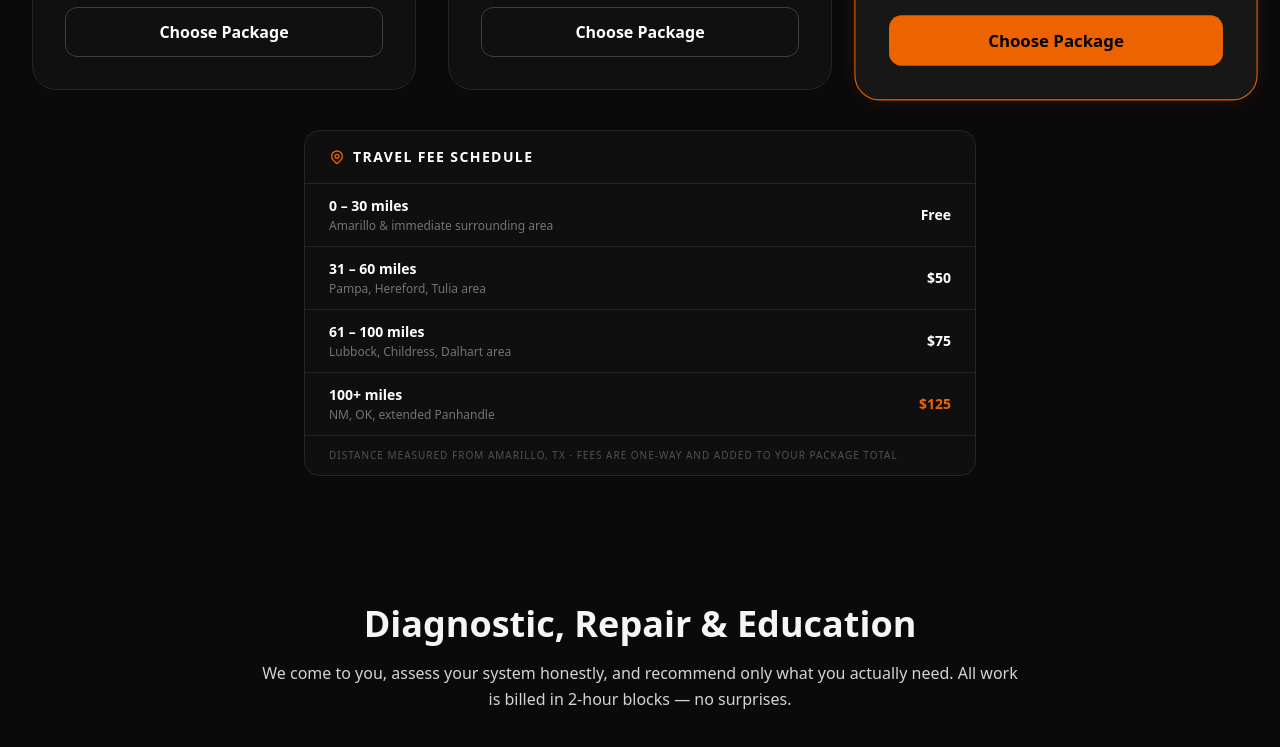
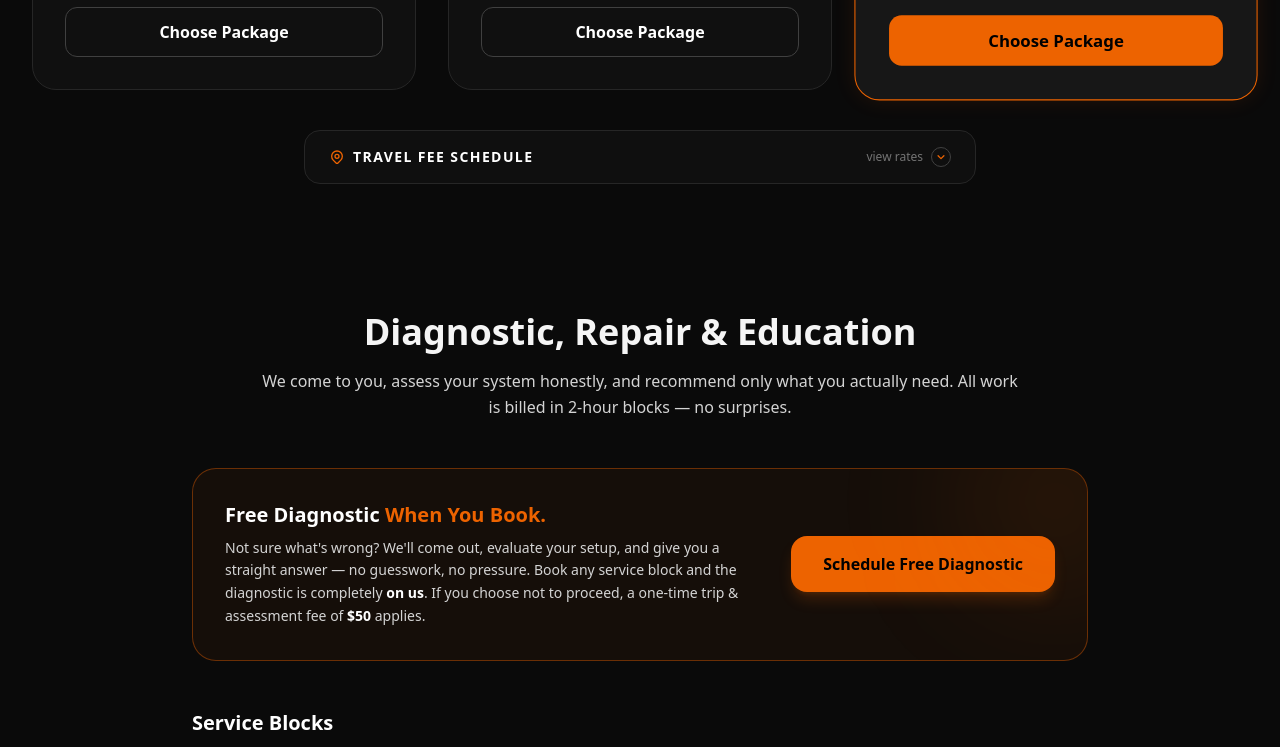
Before and after one commit to dexter806/tascosa.audio, a Next.js app: page / in a window 1280 px wide. Shown: the part 3160-3907 px from the top of the page. Built offline with nearby package versions, Linux system fonts and the light colour scheme.

Commit message:
Update index.js

```diff
--- a/pages/index.js
+++ b/pages/index.js
@@ -58,15 +58,46 @@ const FAQItem = ({ question, answer }) => {
 };
 
 // ─── TRAVEL FEE TABLE — shared by DJ and Diagnostic sections ─────────────────
-const TravelFeeTable = () => (
+// Collapsed by default; click or hover the header to expand.
+const TravelFeeTable = () => {
+  const [open, setOpen] = useState(false);
+  return (
     <div className="mt-8 rounded-2xl border border-neutral-800 bg-neutral-900/40 overflow-hidden">
-    <div className="px-6 py-4 border-b border-neutral-800 flex items-center gap-2">
+      {/* Header — always visible, click toggles, hover also opens */}
+      <button
+        type="button"
+        onClick={() => setOpen((o) => !o)}
+        onMouseEnter={() => setOpen(true)}
+        className="w-full px-6 py-4 flex items-center justify-between gap-2 group focus:outline-none"
+        aria-expanded={open}
+      >
+        <div className="flex items-center gap-2">
           <svg className="h-4 w-4 text-tascosa-orange flex-none" fill="none" viewBox="0 0 24 24" stroke="currentColor" strokeWidth={2}>
             <path strokeLinecap="round" strokeLinejoin="round" d="M17.657 16.657L13.414 20.9a1.998 1.998 0 01-2.827 0l-4.244-4.243a8 8 0 1111.314 0z" />
             <path strokeLinecap="round" strokeLinejoin="round" d="M15 11a3 3 0 11-6 0 3 3 0 016 0z" />
           </svg>
-      <h4 className="text-sm font-bold text-white uppercase tracking-widest">Travel Fee Schedule</h4>
+          <h4 className="text-sm font-bold text-white uppercase tracking-widest group-hover:text-tascosa-orange transition-colors">
+            Travel Fee Schedule
+          </h4>
         </div>
+        <div className="flex items-center gap-2 flex-none">
+          <span className="text-xs text-neutral-500 group-hover:text-neutral-400 transition-colors">
+            {open ? "hide" : "view rates"}
+          </span>
+          <span className={"flex h-5 w-5 items-center justify-center rounded-full border transition-all " + (open ? "border-tascosa-orange bg-tascosa-orange/10" : "border-neutral-700 group-hover:border-neutral-500")}>
+            <svg className={"h-2.5 w-2.5 text-tascosa-orange transition-transform duration-300 " + (open ? "rotate-180" : "")} fill="none" viewBox="0 0 24 24" stroke="currentColor" strokeWidth={3}>
+              <path strokeLinecap="round" strokeLinejoin="round" d="M19 9l-7 7-7-7" />
+            </svg>
+          </span>
+        </div>
+      </button>
+
+      {/* Expandable content */}
+      {open && (
+        <div
+          className="border-t border-neutral-800 animate-in fade-in slide-in-from-top-2 duration-200"
+          onMouseLeave={() => setOpen(false)}
+        >
           <div className="divide-y divide-neutral-800">
             {[
               { zone: "0 – 30 miles", fee: "Free", note: "Amarillo & immediate surrounding area", highlight: false },
@@ -89,7 +120,10 @@ const TravelFeeTable = () => (
             Distance measured from Amarillo, TX · Fees are one-way and added to your package total
           </p>
         </div>
+      )}
+    </div>
   );
+};
 
 // ─── TESTIMONIALS ─────────────────────────────────────────────────────────────
 // To add a review:  copy one block and paste it before the closing ];
```
Lines whose indentation alone changed are shown as unchanged.
